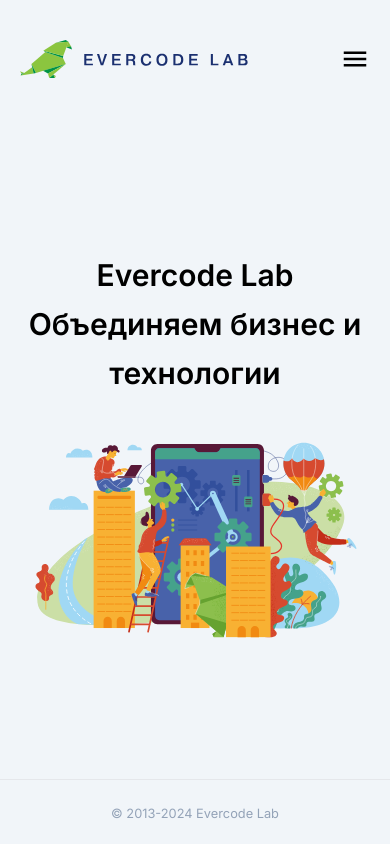
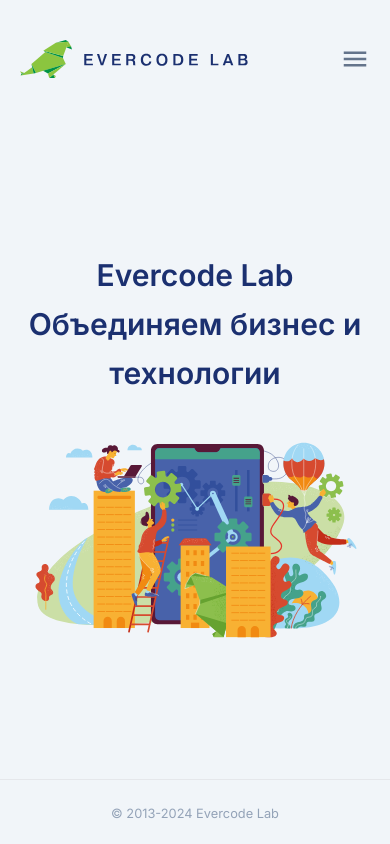
Before and after one commit to Leia0rgana/everproducts, a Next.js app: page / in a window 390 px wide. Built offline with nearby package versions, Linux system fonts and the light colour scheme.

Commit message:
styles fixed

```diff
--- a/src/app/components/UI/menu-button.tsx
+++ b/src/app/components/UI/menu-button.tsx
@@ -11,9 +11,9 @@
   return (
     <button onClick={() => dispatch(toggleButton())}>
       {isClicked ? (
-        <MdClose className="text-3xl hidden md:inline-block" />
+        <MdClose className="text-3xl text-slate-500 hidden md:inline-block hover:scale-105 transition-transform" />
       ) : (
-        <MdMenu className="text-3xl hidden md:inline-block" />
+        <MdMenu className="text-3xl text-slate-500 hidden md:inline-block hover:scale-105 transition-transform" />
       )}
     </button>
   )
--- a/src/app/globals.css
+++ b/src/app/globals.css
@@ -1,10 +1,14 @@
 @tailwind base;
 @tailwind components;
 @tailwind utilities;
+
+html {
+  @apply scroll-smooth;
+}
 
 body {
   @apply bg-slate-100;
 }
 h1 {
-  @apply text-5xl text-center font-semibold m-2 leading-relaxed xl:text-4xl xl:leading-relaxed xs:text-3xl xs:leading-relaxed;
+  @apply text-5xl text-left text-dark-blue lg:text-center font-semibold m-2 leading-relaxed xl:text-4xl xl:leading-relaxed xs:text-3xl xs:leading-relaxed;
 }
--- a/src/app/loading.tsx
+++ b/src/app/loading.tsx
@@ -1,5 +1,11 @@
+import { ImSpinner2 } from 'react-icons/im'
+
 function Loading() {
-  return <h1 className="mb-5 pt-24 px-7">Loading...</h1>
+  return (
+    <div className="flex w-full h-full items-center justify-center flex-grow">
+      <ImSpinner2 className="text-5xl text-blue-950 animate-spin" />
+    </div>
+  )
 }
 
 export default Loading
--- a/tailwind.config.ts
+++ b/tailwind.config.ts
@@ -18,6 +18,7 @@
     extend: {
       colors: {
         'bright-green': '#8BC53F',
+        'dark-blue': '#1B3070',
       },
     },
   },
```
